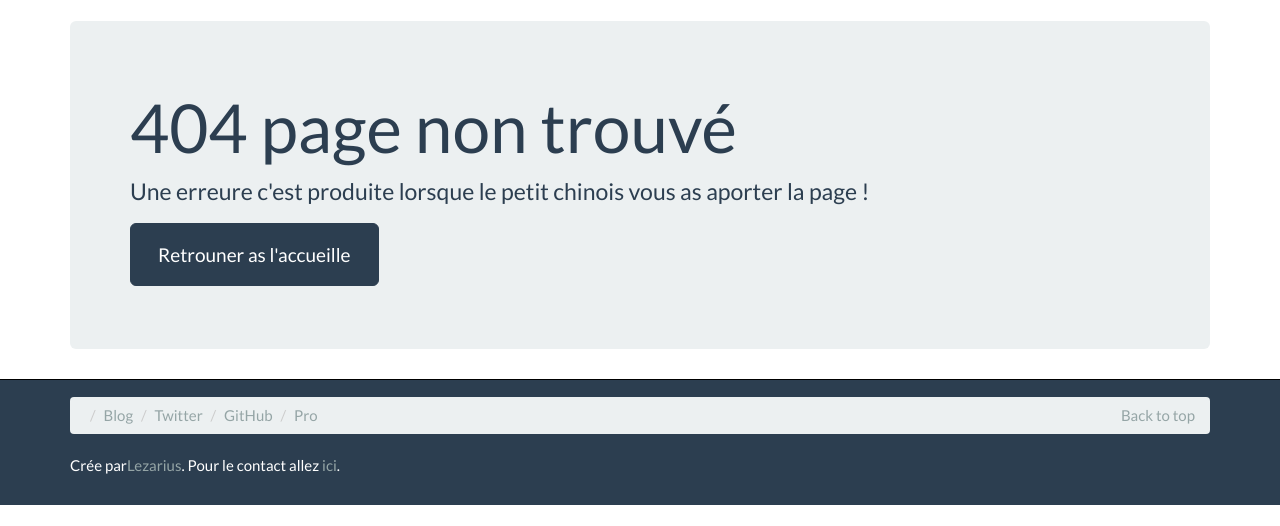
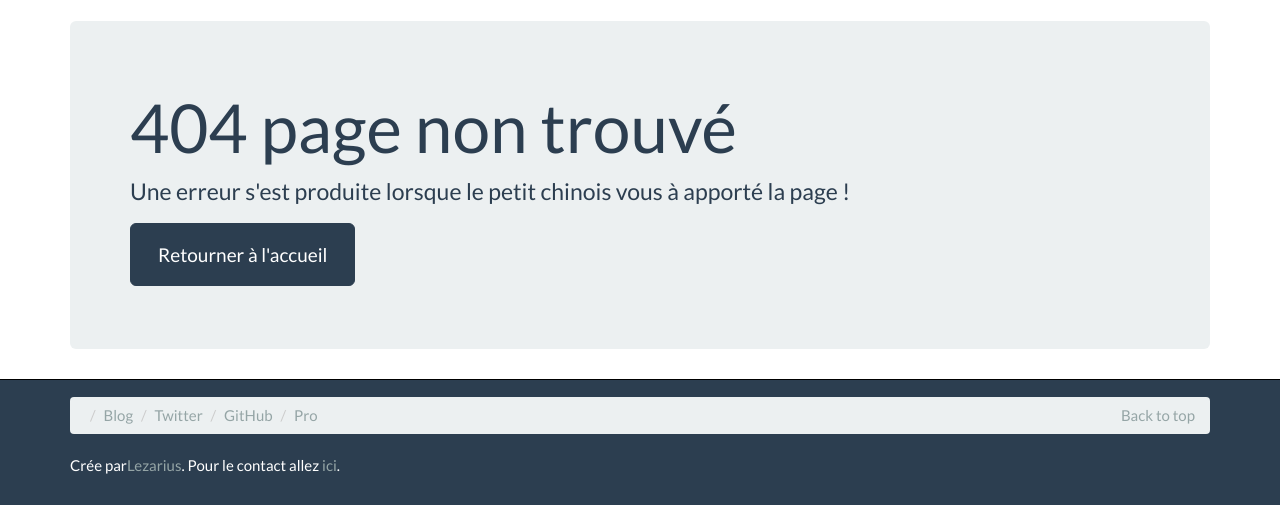
Before and after one commit to lezarius/Lezarius, a PHP site: page /404.php in a window 1280 px wide. Shown: the part 61-587 px from the top of the page. Run offline with PHP 8.4, Linux system fonts and the light colour scheme.

Commit message:
Update 404.php

```diff
--- a/404.php
+++ b/404.php
@@ -2,7 +2,7 @@
 <html lang="en">
 <head>
 	<meta charset="UTF-8">
-	<title>Perdu?</title>
+	<title>Perdu(e) ?</title>
 	<link rel="stylesheet" type="text/css" href="/BootStrap/css/bootstrap.css">
 	<link rel="stylesheet" type="text/css" href="/BootStrap/css/footer.css">
 </head>
@@ -12,8 +12,8 @@
 <div class="container">
 <div class="jumbotron">
 	<h1>404 page non trouvé</h1>
-                <p>Une erreure c'est produite lorsque le petit chinois vous as aporter la page !</p>
-                <p><a class="btn btn-primary btn-lg">Retrouner as l'accueille</a></p>
+                <p>Une erreur s'est produite lorsque le petit chinois vous à apporté la page !</p>
+                <p><a class="btn btn-primary btn-lg">Retourner à l'accueil</a></p>
 
 
 </div>
```
